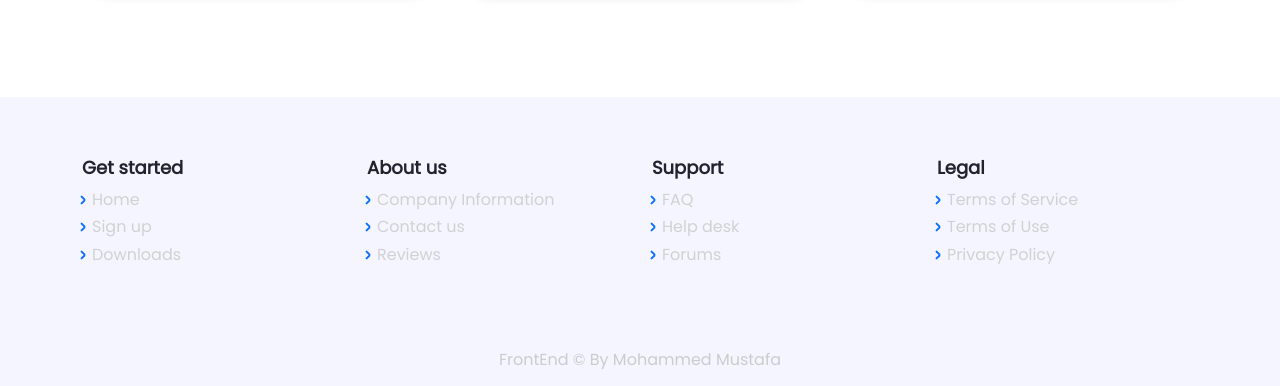
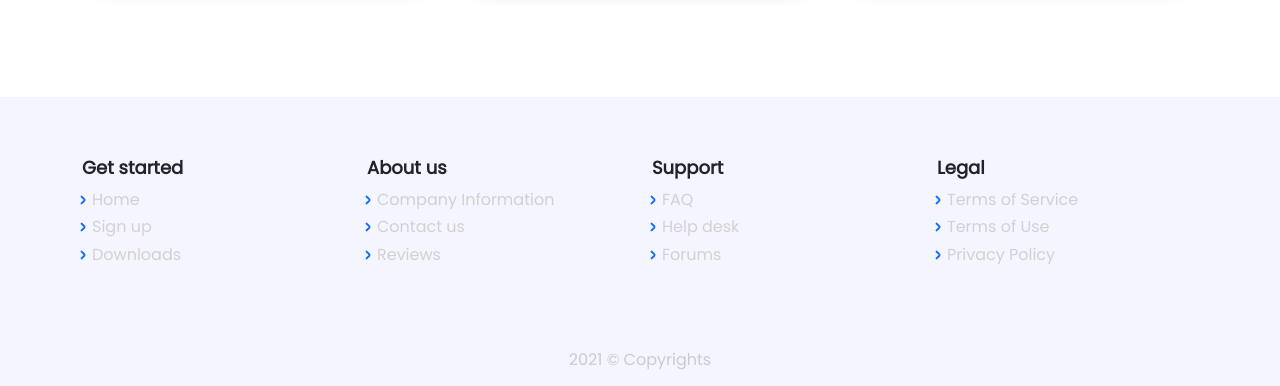
Before and after one commit to iammustafatz/webcheap, a plain HTML site: page about-us.html in a window 1280 px wide. Shown: the part 652-1038 px from the top of the page. Drawn offline with nearby package versions, Linux system fonts and the light colour scheme; some packages are replaced by stand-ins of ours; a script that the page names is missing.

Commit message:
first commit

```diff
--- a/about-us.html
+++ b/about-us.html
@@ -105,7 +105,7 @@
             </div>
         </div>
         <div class="footer-copyright">
-            <p>FrontEnd © By Mohammed Mustafa</p>
+            <p>2021 © Copyrights</p>
         </div>
     </footer>
     <script src="assets/bootstrap/js/bootstrap.min.js"></script>
```
Also changed, not shown: contact-us.html (+1 -1 lines), features.html (+1 -1 lines), index.html (+1 -1 lines), pricing.html (+1 -1 lines).
